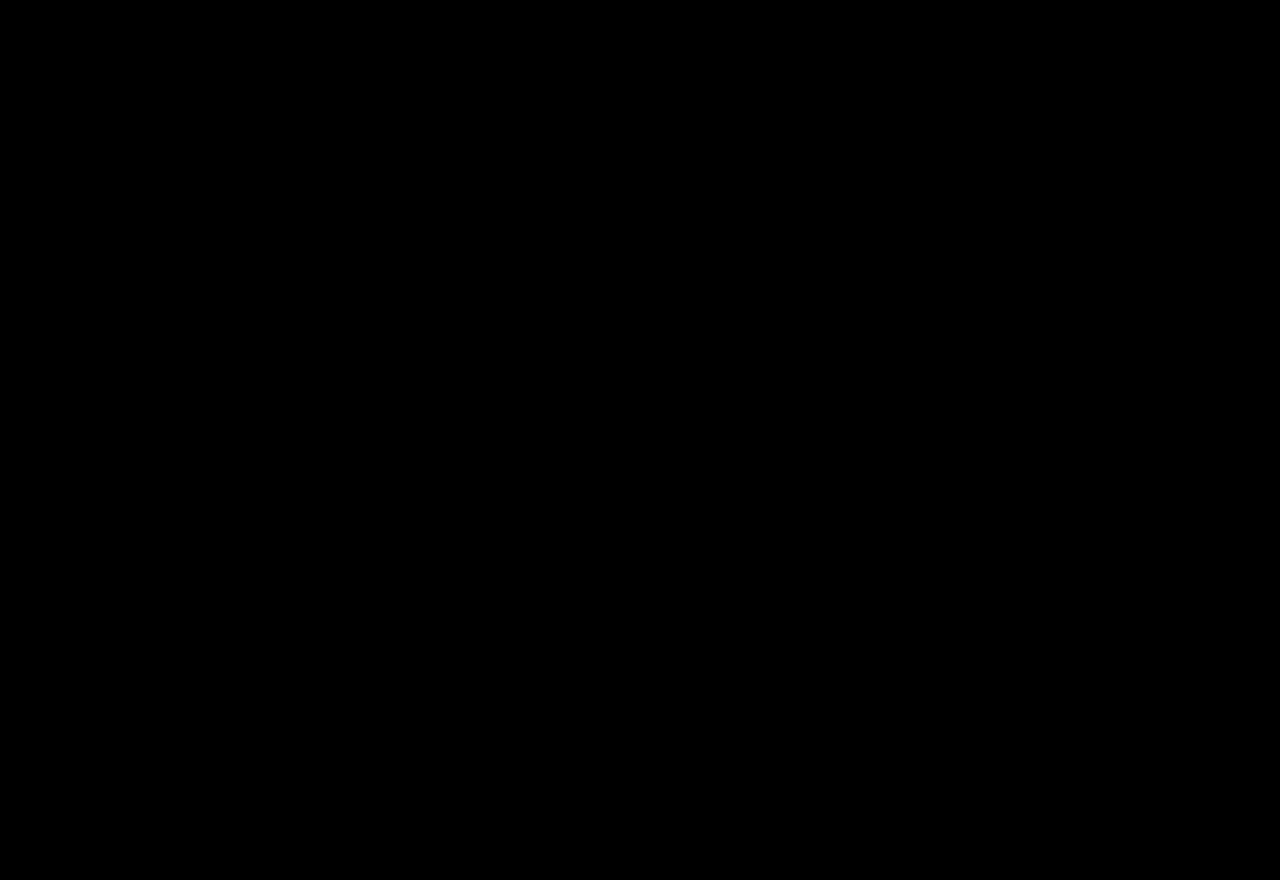
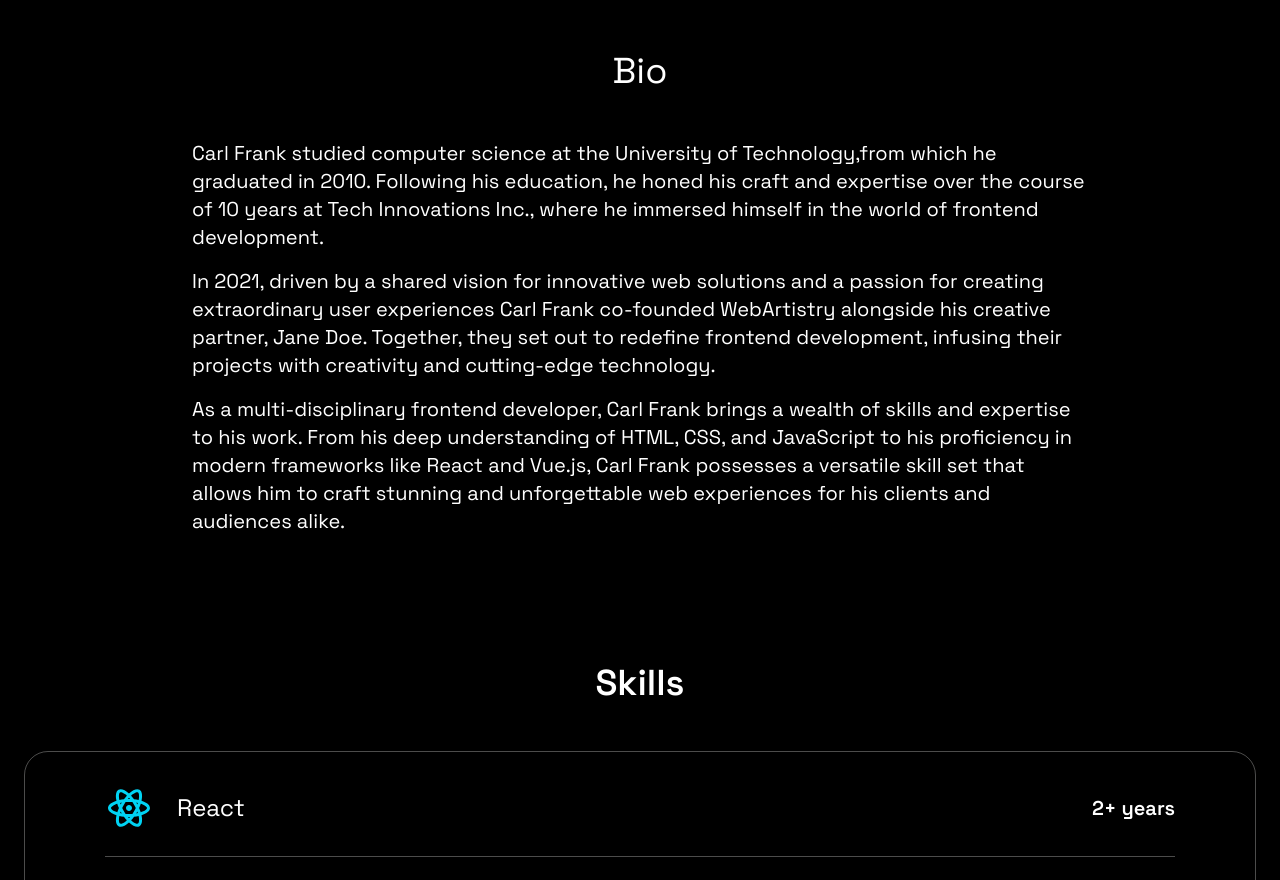
Before and after one commit to kd1-86698-manishk/portfolio-manish, a React (Vite) app: page / in a window 1280 px wide. Shown: the part 1920-2800 px from the top of the page. Before the commit the page ends 1875 px from the top, so only its background shows below. Built offline with nearby package versions, Linux system fonts and the light colour scheme.

Commit message:
Projects section completed

```diff
--- a/src/App.jsx
+++ b/src/App.jsx
@@ -2,6 +2,8 @@ import React from "react";
 import Hero from "./components/Hero";
 import Navbar from "./components/Navbar";
 import Projects from "./components/Projects";
+import Bio from "./components/Bio";
+import Skill from "./components/Skill";
 
 const App = () => {
   return (
@@ -11,7 +13,9 @@ const App = () => {
         <div className="relative z-10 flex flex-col items-center p-4 space-y-8 container mx-auto">
           <Hero />
           <Navbar/>
-          <Projects/>
+          <Projects />
+          <Bio />
+          <Skill/>
         </div>
       </div>
     </>
--- /dev/null
+++ b/src/components/Bio.jsx
@@ -0,0 +1,29 @@
+import React from "react";
+import { BIO} from "../constants";
+
+
+const Bio = () => {
+  return (
+    <>
+      <section
+        className="flex max-w-4xl flex-col gap-12 pt-20 "
+        id="bio"
+          >
+              <h2 className="text-center text-3xl lg:text-4xl">
+                  Bio
+              </h2>
+              <div>
+                  {BIO.map(
+                      (bio, index) => (
+                          <p key={index} className="mb-4 text-lg lg:text-xl">
+                              { bio}
+                          </p>
+                      )
+                  )}
+              </div>
+      </section>
+    </>
+  );
+};
+
+export default Bio;
--- a/src/components/Hero.jsx
+++ b/src/components/Hero.jsx
@@ -1,6 +1,6 @@
 import React from "react";
 import{HERO } from"../constants"
-import manishImg from "../assets/carl.jpeg"
+import manishImg from "../assets/Manish.png"
 
 const Hero = () => {
   return (
--- /dev/null
+++ b/src/components/Skill.jsx
@@ -0,0 +1,38 @@
+import React from "react";
+import { SKILLS } from "../constants";
+const Skill = () => {
+  return (
+    <>
+      <div className="container mx-auto " id="skills">
+        <h2 className="mb-12 mt-20 text-center text-4xl font-semibold ">
+          Skills
+        </h2>
+        <div
+          className="mx-2 flex flex-col
+              rounded-3xl px-4 py-2
+              lg:px-20 border
+            border-stone-50/30"
+        >
+          {SKILLS.map((skill, index) => (
+            <div
+              key={index}
+              className={`py-6 flex items-center justify-between ${
+                index !== SKILLS.length - 1 ? "border-b border-stone-50/30" : ""
+              }`}
+            >
+              <div className="flex items-center ">
+                {skill.icon}
+                <h3 className="px-6 text-lg lg:text-2xl">{skill.name}</h3>
+              </div>
+              <div className="text-md font-semibold lg:text-xl ">
+                <span className="">{skill.experience}</span>
+              </div>
+            </div>
+          ))}
+        </div>
+      </div>
+    </>
+  );
+};
+
+export default Skill;
```
Also changed, not shown: 1 other file (tests, documents, lock files or other folders).
